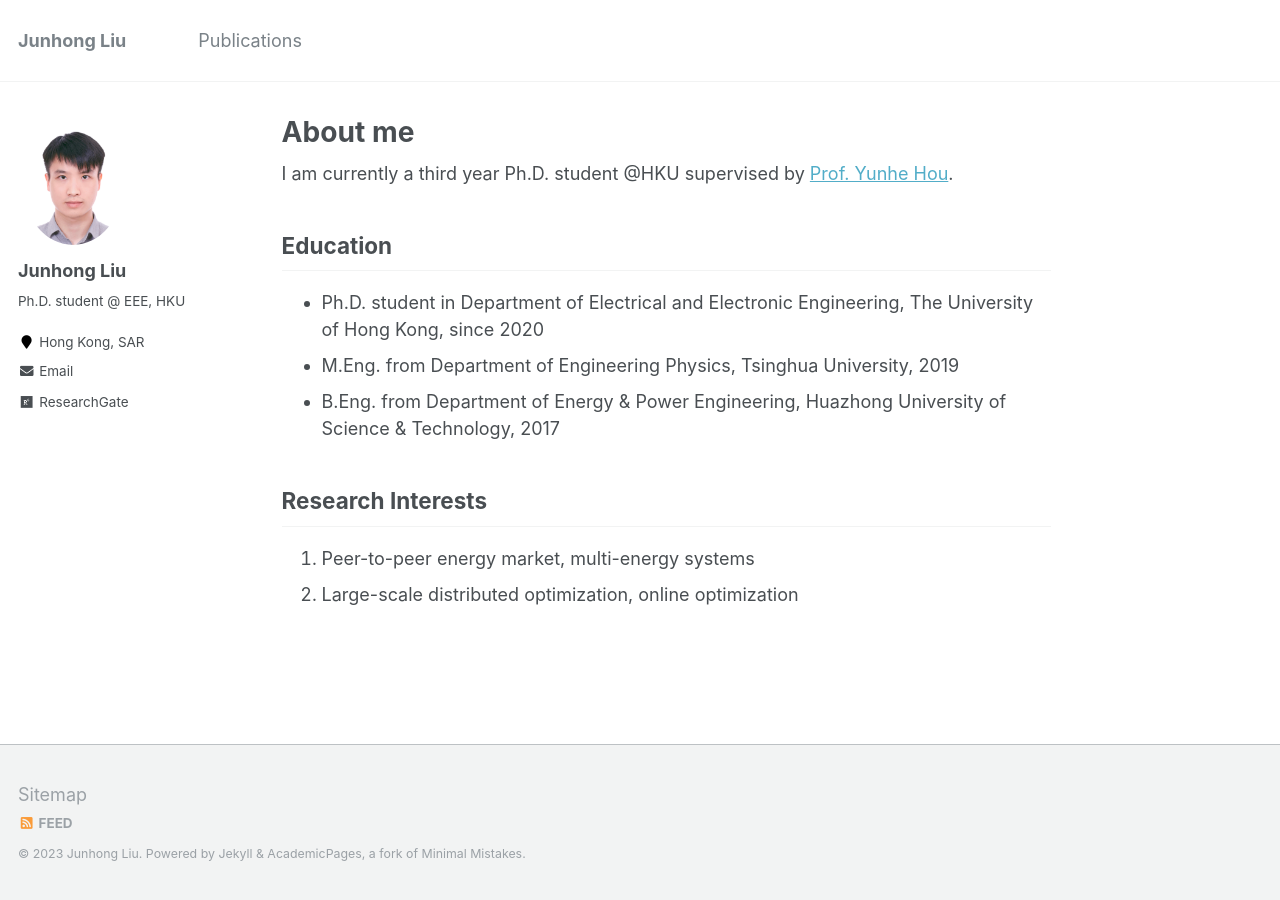
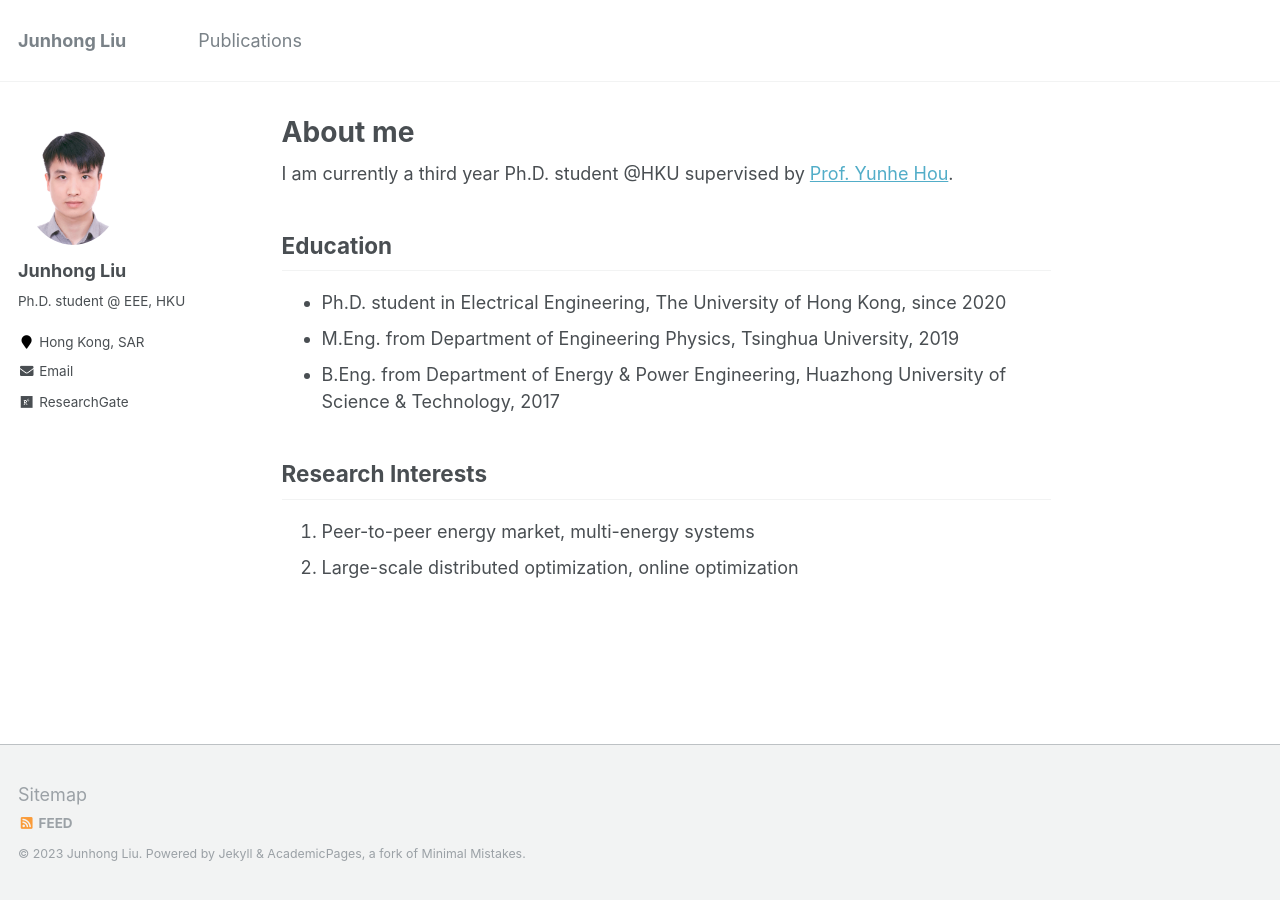
Before and after one commit to johnny-eee/online, a Jekyll site: the page built from _pages/about.md, in a window 1280 px wide. Built offline with Jekyll 4.4.1, drawn with Linux system fonts in a browser that asks for light colours.

Commit message:
Update about.md

```diff
--- a/_pages/about.md
+++ b/_pages/about.md
@@ -12,7 +12,7 @@ I am currently a third year Ph.D. student @HKU supervised by [Prof. Yunhe Hou](h
 
 ## Education
 
-* Ph.D. student in Department of Electrical and Electronic Engineering, The University of Hong Kong, since 2020
+* Ph.D. student in Electrical Engineering, The University of Hong Kong, since 2020
 * M.Eng. from Department of Engineering Physics, Tsinghua University, 2019
 * B.Eng. from Department of Energy & Power Engineering, Huazhong University of Science & Technology, 2017
 
```
